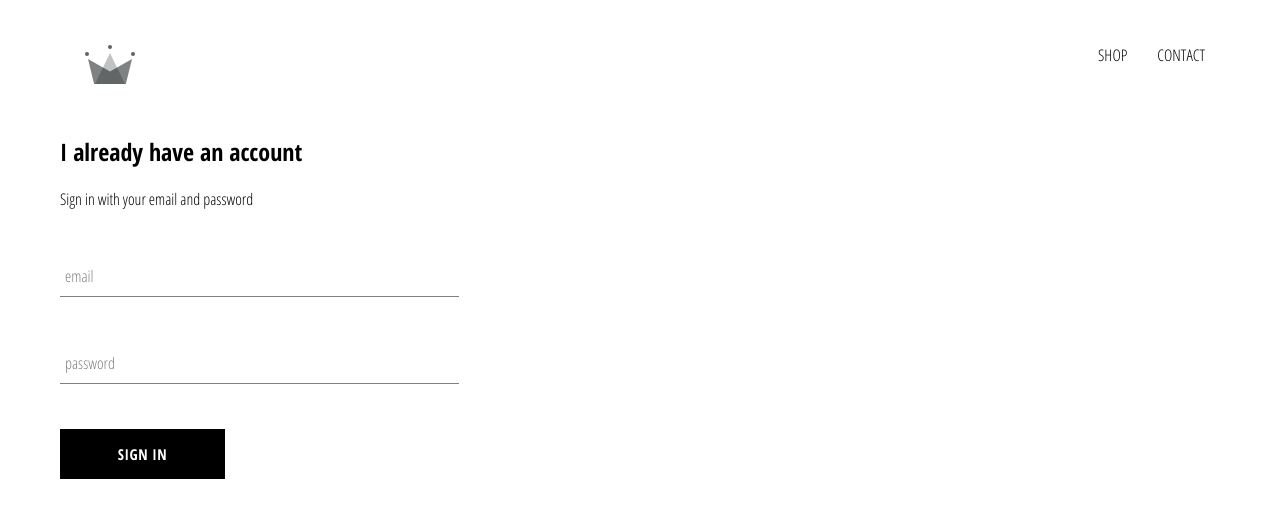
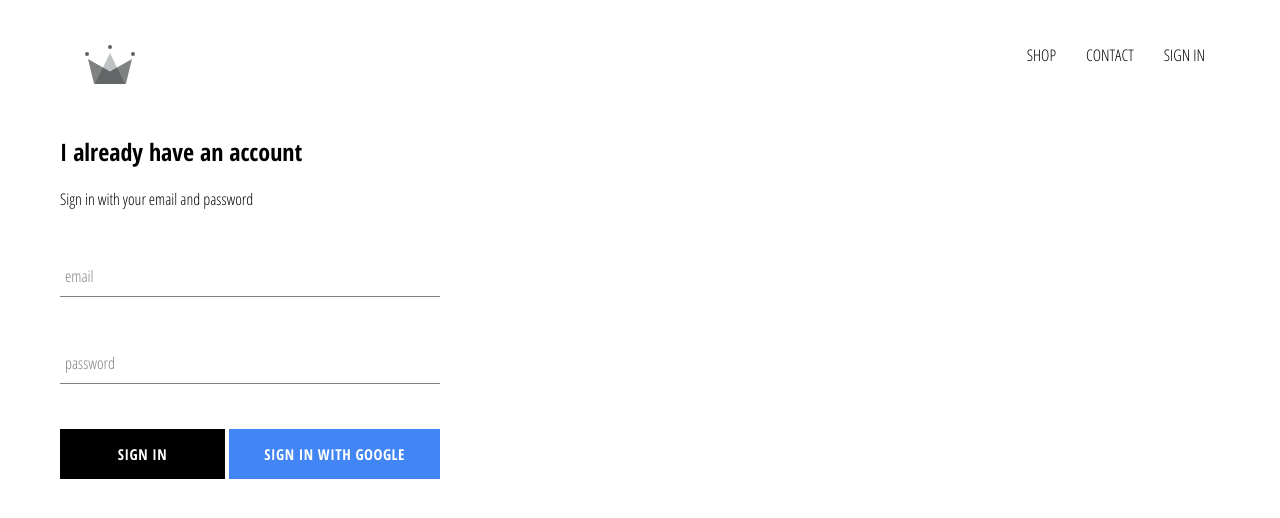
Before and after one commit to Sunmon/Complete_React_Developer, a React (Create React App) app in the folder crwn-clothing/: page /signin in a window 1280 px wide. Shown: the top 518 px of the page. Built offline with nearby package versions, Linux system fonts and the light colour scheme; no server answers.

Commit message:
[feat] integrated firebase, created sign in page

```diff
--- a/crwn-clothing/package.json
+++ b/crwn-clothing/package.json
@@ -6,6 +6,7 @@
     "@testing-library/jest-dom": "^5.11.4",
     "@testing-library/react": "^11.1.0",
     "@testing-library/user-event": "^12.1.10",
+    "firebase": "^8.7.1",
     "node-sass": "4.14",
     "prettier": "^2.3.2",
     "react": "^17.0.2",
--- a/crwn-clothing/src/App.css
+++ b/crwn-clothing/src/App.css
@@ -7,3 +7,7 @@ a {
   text-decoration: none;
   color: black;
 }
+
+* {
+  box-sizing: border-box;
+}
--- a/crwn-clothing/src/App.js
+++ b/crwn-clothing/src/App.js
@@ -4,12 +4,35 @@ import HomePage from './pages/hompage/homepage.component';
 import ShopPage from './pages/shop/shop.component';
 import Header from './components/header/header.component';
 import SignInAndSignUpPage from './pages/sign-in-and-sign-up/sign-in-and-sign-up.component';
+import { auth } from './firebase/firebase.utils';
 import './App.css';
 
-function App() {
+class App extends React.Component {
+  constructor() {
+    super();
+
+    this.state = {
+      currentUser: null,
+    };
+  }
+
+  unsubscribeFromAuth = null;
+
+  componentDidMount() {
+    this.unsubscribeFromAuth = auth.onAuthStateChanged(user => {
+      this.setState({ currentUser: user });
+      console.log(user);
+    });
+  }
+
+  componentWillUnmount() {
+    this.unsubscribeFromAuth();
+  }
+
+  render() {
     return (
       <div>
-      <Header />
+        <Header currentUser={this.state.currentUser} />
         <Switch>
           <Route exact path="/" component={HomePage} />
           <Route path="/shop" component={ShopPage} />
@@ -18,5 +41,6 @@ function App() {
       </div>
     );
   }
+}
 
 export default App;
--- a/crwn-clothing/src/components/custom-button/custom-button.component.jsx
+++ b/crwn-clothing/src/components/custom-button/custom-button.component.jsx
@@ -1,8 +1,11 @@
 import React from 'react';
 import './custom-button.styles.scss';
 
-const CustomButton = ({ children, ...otherProps }) => (
-  <button className="custom-button" {...otherProps}>
+const CustomButton = ({ children, isGoogleSignIn, ...otherProps }) => (
+  <button
+    className={`${isGoogleSignIn ? 'google-sign-in' : ''} custom-button`}
+    {...otherProps}
+  >
     {children}
   </button>
 );
--- a/crwn-clothing/src/components/custom-button/custom-button.styles.scss
+++ b/crwn-clothing/src/components/custom-button/custom-button.styles.scss
@@ -19,4 +19,14 @@
     color: black;
     border: 1px solid black;
   }
+
+  &.google-sign-in {
+    background-color: #4285f4;
+    color: white;
+
+    &:hover {
+      background-color: #357ae8;
+      border: none;
+    }
+  }
 }
--- a/crwn-clothing/src/components/header/header.component.jsx
+++ b/crwn-clothing/src/components/header/header.component.jsx
@@ -1,9 +1,10 @@
 import React from 'react';
 import { Link } from 'react-router-dom';
 import { ReactComponent as Logo } from '../../assets/crown.svg';
+import { auth } from '../../firebase/firebase.utils';
 import './header.styles.scss';
 
-const Header = () => (
+const Header = ({ currentUser }) => (
   <div className="header">
     <Link to="/" className="logo-container">
       <Logo className="logo" />
@@ -15,6 +16,15 @@ const Header = () => (
       <Link className="option" to="/contact">
         CONTACT
       </Link>
+      {currentUser ? (
+        <div className="option" onClick={() => auth.signOut()}>
+          SIGN OUT
+        </div>
+      ) : (
+        <Link className="option" to="/signin">
+          SIGN IN
+        </Link>
+      )}
     </div>
   </div>
 );
--- a/crwn-clothing/src/components/header/header.styles.scss
+++ b/crwn-clothing/src/components/header/header.styles.scss
@@ -20,6 +20,7 @@
 
     .option {
       padding: 10px 15px;
+      cursor: pointer;
     }
   }
 }
--- a/crwn-clothing/src/components/sign-in/sign-in.component.jsx
+++ b/crwn-clothing/src/components/sign-in/sign-in.component.jsx
@@ -1,6 +1,7 @@
 import React, { Component } from 'react';
 import CustomButton from '../custom-button/custom-button.component';
 import FormInput from '../form-input/form-input.component';
+import { signInWithGoogle } from '../../firebase/firebase.utils';
 import './sign-in.styles.scss';
 
 class SignIn extends Component {
@@ -46,7 +47,13 @@ class SignIn extends Component {
             label="password"
             required
           />
-          <CustomButton type="submit"> Sign in </CustomButton>
+
+          <div className="buttons">
+            <CustomButton type="submit"> Sign in </CustomButton>
+            <CustomButton onClick={signInWithGoogle} isGoogleSignIn>
+              Sign in With Google
+            </CustomButton>
+          </div>
         </form>
       </div>
     );
--- a/crwn-clothing/src/components/sign-in/sign-in.styles.scss
+++ b/crwn-clothing/src/components/sign-in/sign-in.styles.scss
@@ -1,9 +1,14 @@
 .sign-in {
-  width: 30vw;
+  width: 380px;
   display: flex;
   flex-direction: column;
 
   .title {
     margin: 10px 0;
   }
+
+  .buttons {
+    display: flex;
+    justify-content: space-between;
+  }
 }
```
Also changed, not shown: 2 other files (tests, documents, lock files or other folders). Lines whose indentation alone changed are shown as unchanged.
